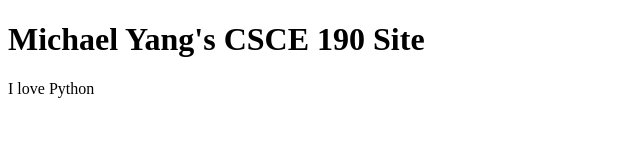
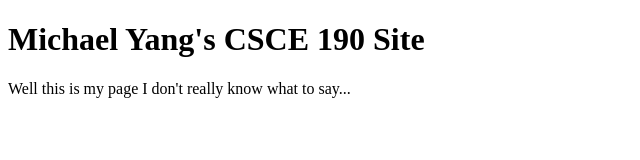
Before and after one commit to Mkyang44/MichaelYang.github.io, a plain HTML site: page index.html in a window 1280 px wide. Shown: the whole page, without its empty margins (0-640 px from the left). Drawn offline with Linux system fonts and the light colour scheme.

Commit message:
Add files via upload

```diff
--- a/index.html
+++ b/index.html
@@ -6,6 +6,6 @@
     <body>
         <h1>Michael Yang's CSCE 190 Site</h1>
 
-        <p>I love Python </p>
+        <p>Well this is my page I don't really know what to say...</p>
     </body>
 </html>
```
